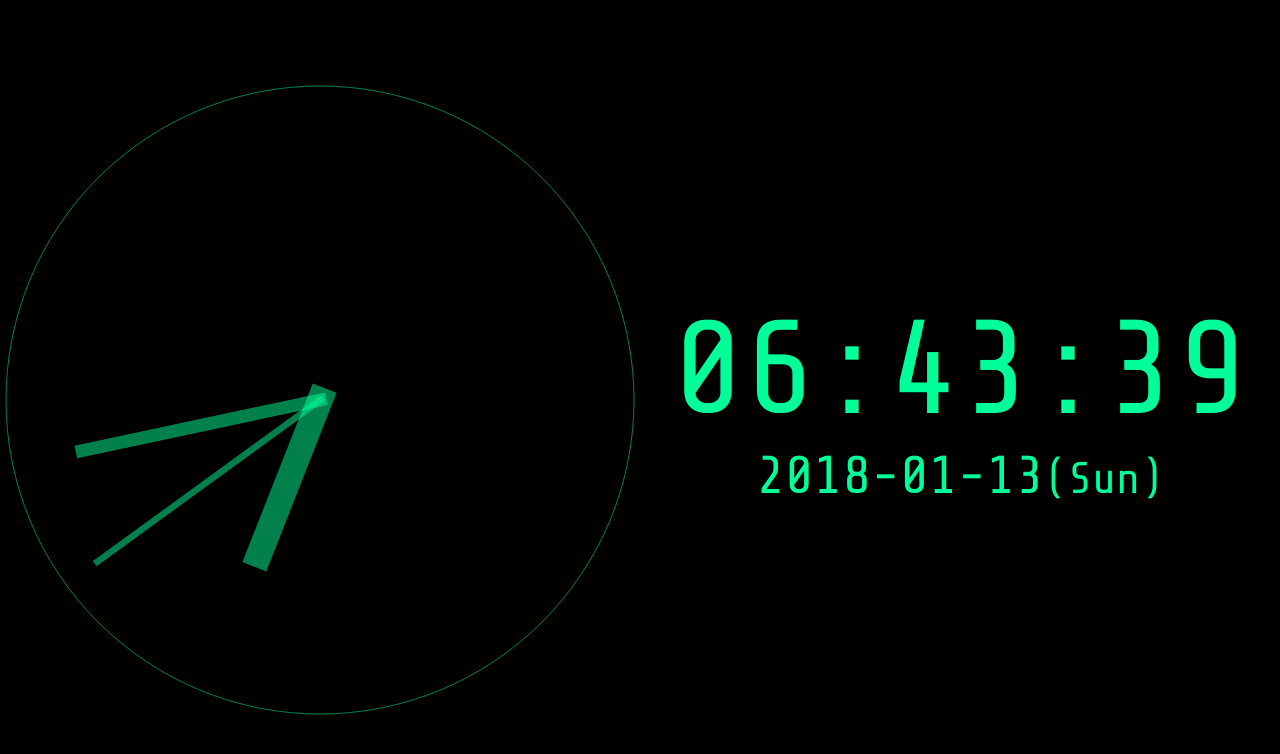
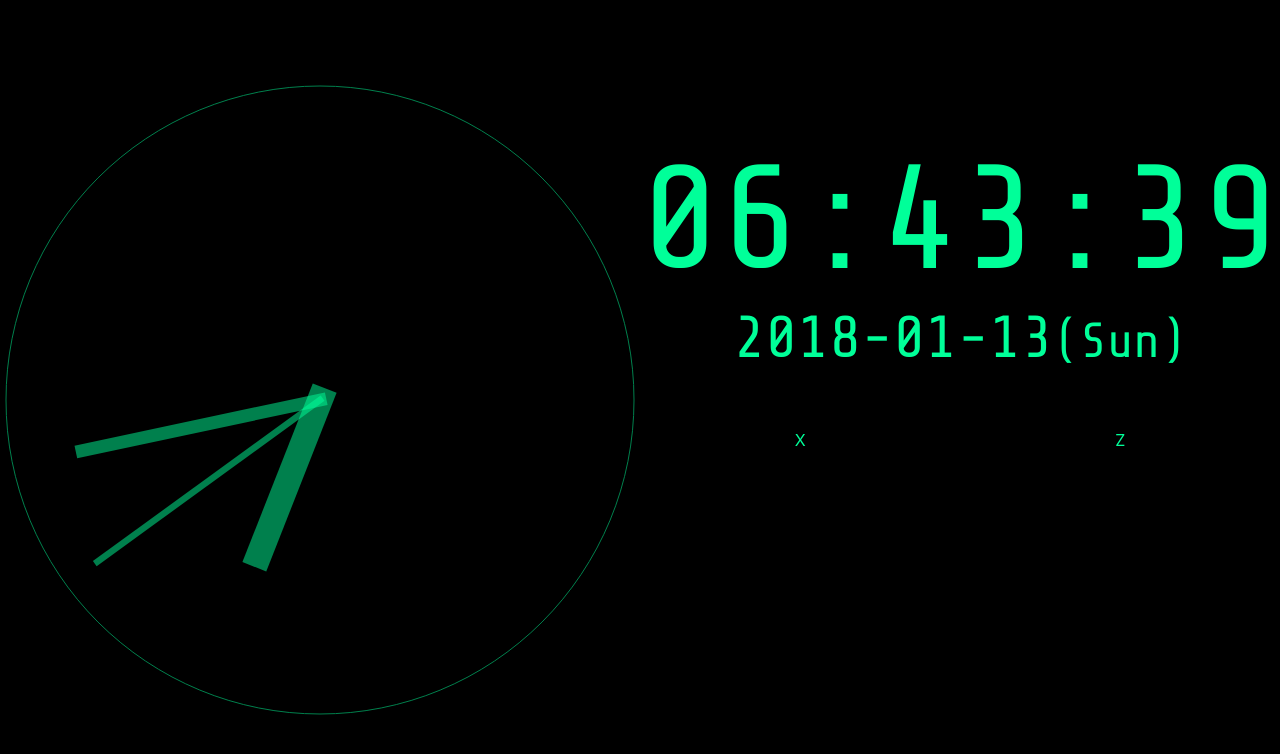
Before and after one commit to ginpei/giclock, a Nuxt app: page / in a window 1280 px wide. Shown: the top 754 px of the page. Built offline with nearby package versions, Linux system fonts and the light colour scheme.

Commit message:
prepare spaces

```diff
--- a/pages/index.vue
+++ b/pages/index.vue
@@ -2,8 +2,11 @@
   section.container.pinCenter(:data-vertical="vertical" :style="style")
     div.pinCenter(:style="boxStyle")
       AnalogClock.analogClock(:now="now")
-    div.pinCenter(:style="boxStyle")
-      DigitalClock(:now="now" :style="digitalClockStyle" ref="digitalClock")
+    div.multiPanel(:style="boxStyle")
+      div.pinCenter.topLine(ref="digitalClockContainer")
+        DigitalClock(:now="now" :style="digitalClockStyle" ref="digitalClock")
+      div.leftBottom X
+      div.rightBottom Z
 </template>
 
 <script>
@@ -70,9 +73,20 @@ export default {
       this.vertical = h > w
       this.boxLength = this.vertical ? Math.min(w, h / 2) : Math.min(w / 2, h)
 
+      // wait for container element's size is updated
+      // there should be better way tho...
+      await new Promise(resolve => setTimeout(resolve, 1))
+
+      this.updateDigitalClockScale()
+    },
+
+    updateDigitalClockScale () {
       const elClock = this.$refs.digitalClock.$el
-      const clockEdgeLength = Math.max(elClock.clientWidth, elClock.clientHeight)
-      this.digitalClockScale = this.boxLength / clockEdgeLength
+      const elContainer = this.$refs.digitalClockContainer
+
+      const wScale = elContainer.clientWidth / elClock.clientWidth
+      const hScale = elContainer.clientHeight / elClock.clientHeight
+      this.digitalClockScale = Math.min(wScale, hScale)
     }
   }
 }
@@ -94,4 +108,21 @@ export default {
 .analogClock
   height: 100%
   width: 100%
+
+.multiPanel
+  display: grid
+  grid-template-columns: 1fr, 1fr
+  grid-template-rows: 1fr, 1fr
+
+.topLine
+  grid-column: 1 / 3
+  grid-row: 1
+
+.leftBottom
+  grid-column: 1
+  grid-row: 2
+
+.rightBottom
+  grid-column: 2
+  grid-row: 2
 </style>
```
